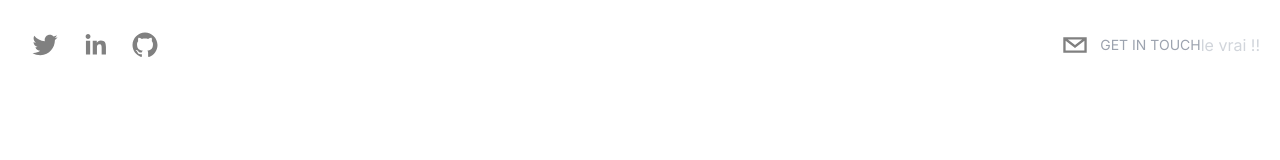
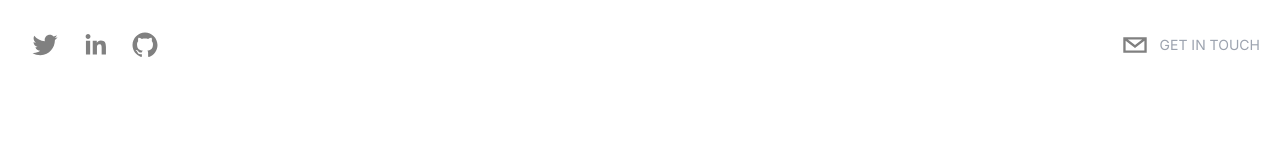
Before and after one commit to Alexskq/Portfolio, a Next.js app in the folder portfolioaz/: page / in a window 1280 px wide. Shown: the top 160 px of the page. Built offline with nearby package versions, Linux system fonts and the light colour scheme.

Commit message:
header done w/ framer motion

```diff
--- a/portfolioaz/app/page.tsx
+++ b/portfolioaz/app/page.tsx
@@ -1,17 +1,24 @@
+import Header from '@/components/Header'
+import Hero from '@/components/Hero'
+
 import { Metadata } from 'next'
 
 export const metadata: Metadata = {
   title: 'Alex Portfolio',
 }
-import Header from '@/components/Header'
 
 export default function Home() {
   return (
     <div>
-
         {/* Header */}
         <Header />
+
         {/* Hero  */}
+
+        <section id='hero'>
+          <Hero />
+
+        </section>
 
         {/* About */}
 
@@ -22,8 +29,6 @@ export default function Home() {
         {/* Projects */}
 
         {/* Contact me */}
-
-
     </div>
   )
 }
--- a/portfolioaz/components/Header.tsx
+++ b/portfolioaz/components/Header.tsx
@@ -1,3 +1,5 @@
+"use client"
+
 import React from 'react'
 import { SocialIcon } from 'react-social-icons'
 import { motion } from 'framer-motion'
@@ -7,7 +9,19 @@ type Props = {}
 function Header({}: Props) {
   return (
     <div className='sticky top-0 p-5 flex items-start justify-between max-w-7xl mx-auto z-20 xl:items-center'>
-        <div
+        <motion.div
+            initial={{
+                x: -500,
+                opacity: 0,
+                scale: 0.5, }}
+            animate= {{
+                x: 0,
+                opacity: 1,
+                scale: 1,
+            }}
+            transition={{
+                duration: 1.5,
+            }}
         className='flex flex-row items-center'>
             {/* Social Icons */}
             <SocialIcon
@@ -27,9 +41,21 @@ function Header({}: Props) {
             fgColor='gray'
             bgColor='transparent'
              />
-        </div>
+        </motion.div>
 
-        <div className='flex flex-row items-center text-gray-300 cursor-pointer'>
+        <motion.div
+            initial={{
+                x: 500,
+                opacity:0,
+                scale:0.5,
+            }}
+            animate={{
+                x: 0,
+                opacity:1,
+                scale:1,
+            }}
+            transition={{duration: 1.5}}
+         className='flex flex-row items-center text-gray-300 cursor-pointer'>
             <SocialIcon
             className='cursor-pointer'
             network='email'
@@ -37,8 +63,7 @@ function Header({}: Props) {
             bgColor='transparent'
              />
             <p className='uppercase hidden md:inline-flex text-sm text-gray-400'>Get in Touch</p>
-            <p>le vrai !!</p>
-        </div>
+        </motion.div>
     </div>
 
   )
--- /dev/null
+++ b/portfolioaz/components/Hero.tsx
@@ -0,0 +1,10 @@
+import React from 'react'
+
+type Props = {}
+
+export default function Hero({}: Props) {
+  return <div>
+
+  </div>
+
+}
```
